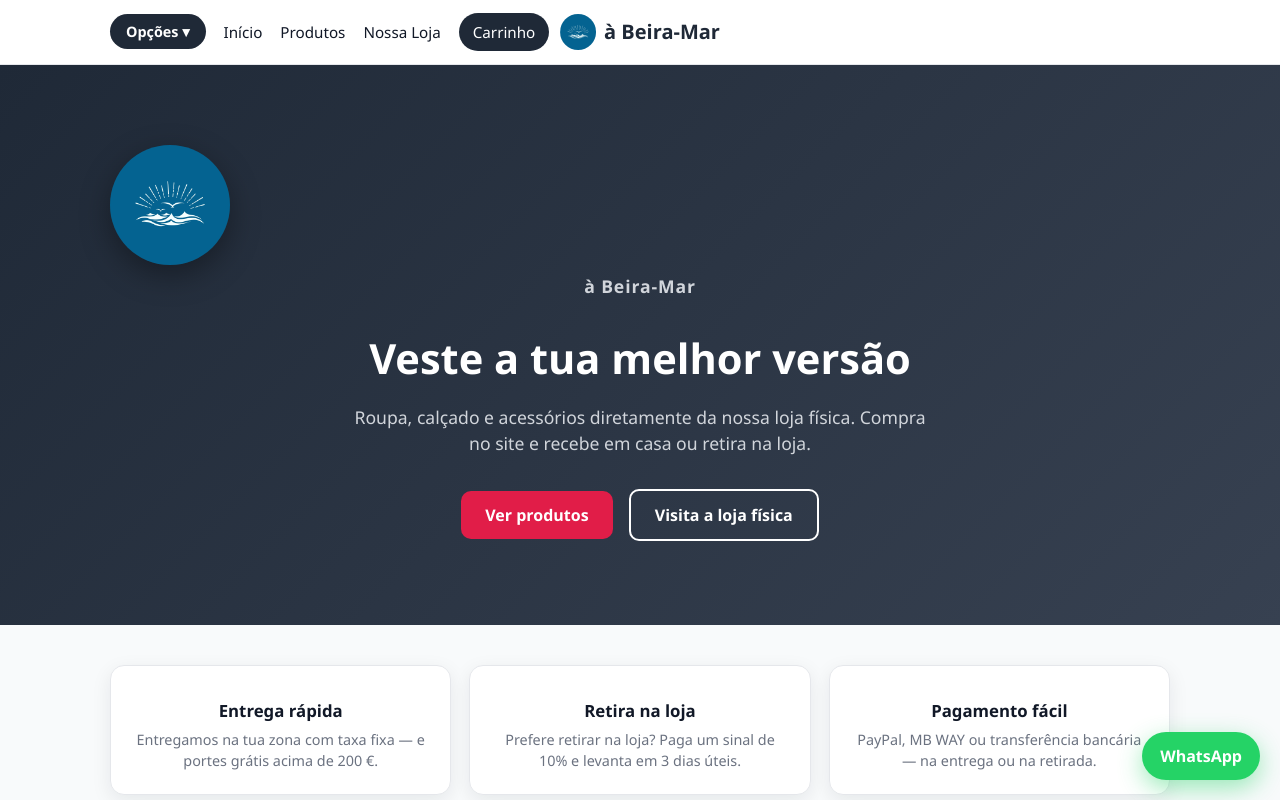
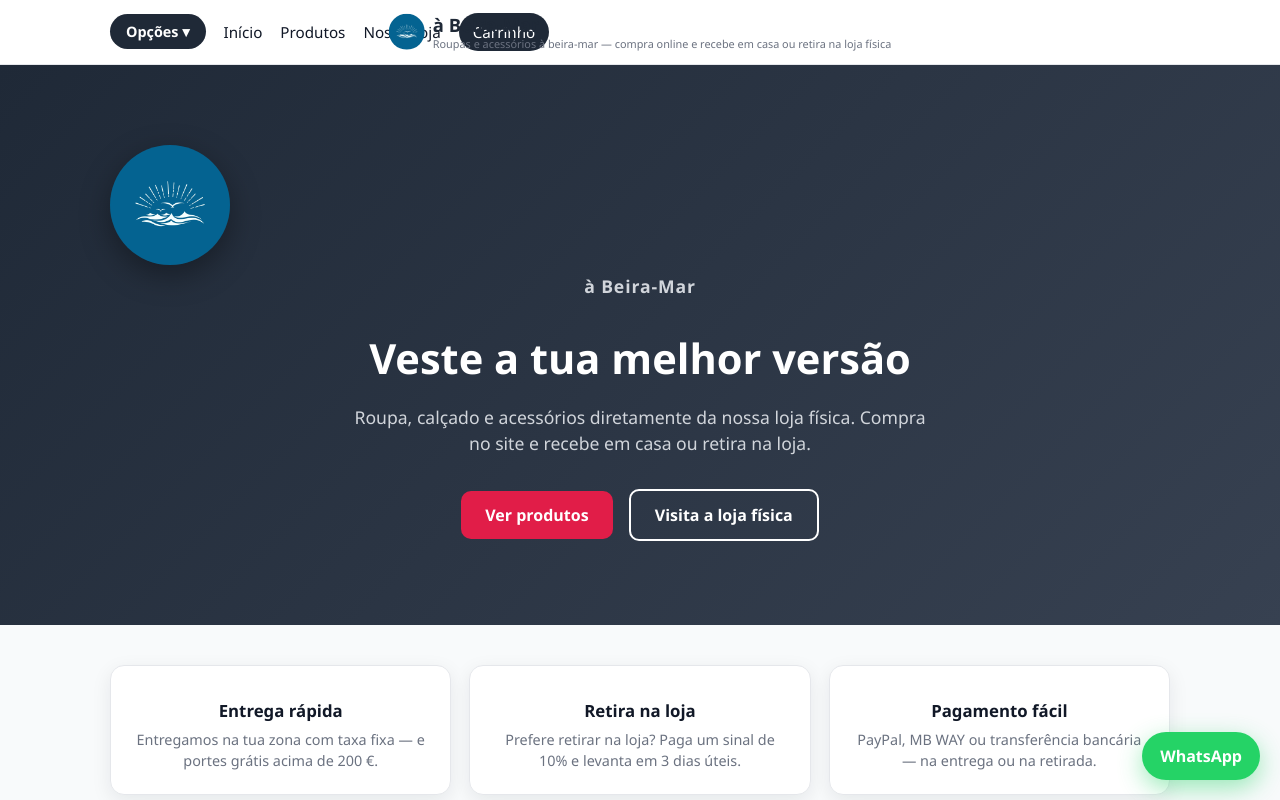
Before and after one commit to princepe123/Moda-Beira-Mar, a plain HTML site: page index.html in a window 1280 px wide. Shown: the top 800 px of the page. Drawn offline with Linux system fonts and the light colour scheme.

Commit message:
Cabeçalho: slogan abaixo do nome 'à Beira-Mar' com pequeno espaçamento

```diff
--- a/css/style.css
+++ b/css/style.css
@@ -40,6 +40,9 @@ a { color: inherit; }
 .topo-inner { position: relative; display: flex; align-items: center; justify-content: flex-start; min-height: 64px; gap: 10px; flex-wrap: wrap; padding-top: 8px; padding-bottom: 8px; }
 .logo { position: absolute; left: 50%; top: 50%; transform: translate(-50%, -50%); font-weight: 800; font-size: 1.25rem; text-decoration: none; color: var(--primaria); display: flex; align-items: center; gap: 8px; white-space: nowrap; }
 .logo-img { height: 36px; width: 36px; object-fit: cover; border-radius: 50%; }
+.logo-texto { display: flex; flex-direction: column; align-items: flex-start; line-height: 1.15; }
+.logo-nome { font-weight: 800; font-size: 1.15rem; }
+.logo-slogan { font-size: .68rem; font-weight: 500; color: var(--cinza); margin-top: 3px; }
 .hero-logo { width: 120px; height: 120px; object-fit: cover; border-radius: 50%; box-shadow: 0 10px 30px rgba(0,0,0,.35); margin-bottom: 8px; }
 .hero-logo-nome { font-weight: 800; font-size: 1.3rem; letter-spacing: .05em; color: #fff; margin-bottom: 12px; }
 .nav { display: flex; gap: 18px; align-items: center; flex-wrap: wrap; }
--- a/js/app.js
+++ b/js/app.js
@@ -103,7 +103,7 @@ function renderizarCabecalho() {
   el.innerHTML = `
     <header class="topo">
       <div class="container topo-inner">
-        <a class="logo" href="index.html">${CONFIG.logo ? `<img class="logo-img" src="${CONFIG.logo}" alt="${CONFIG.logoNome || CONFIG.nomeLoja}">` : ""}${CONFIG.logoNome || CONFIG.nomeLoja}</a>
+        <a class="logo" href="index.html">${CONFIG.logo ? `<img class="logo-img" src="${CONFIG.logo}" alt="${CONFIG.logoNome || CONFIG.nomeLoja}">` : ""}<span class="logo-texto"><span class="logo-nome">${CONFIG.logoNome || CONFIG.nomeLoja}</span><span class="logo-slogan">${CONFIG.slogan}</span></span></a>
         <nav class="nav">
           <div class="menu-opcoes" id="menu-opcoes">
             <button type="button" class="opcoes-btn" id="btn-opcoes">Opções ▾</button>
```
